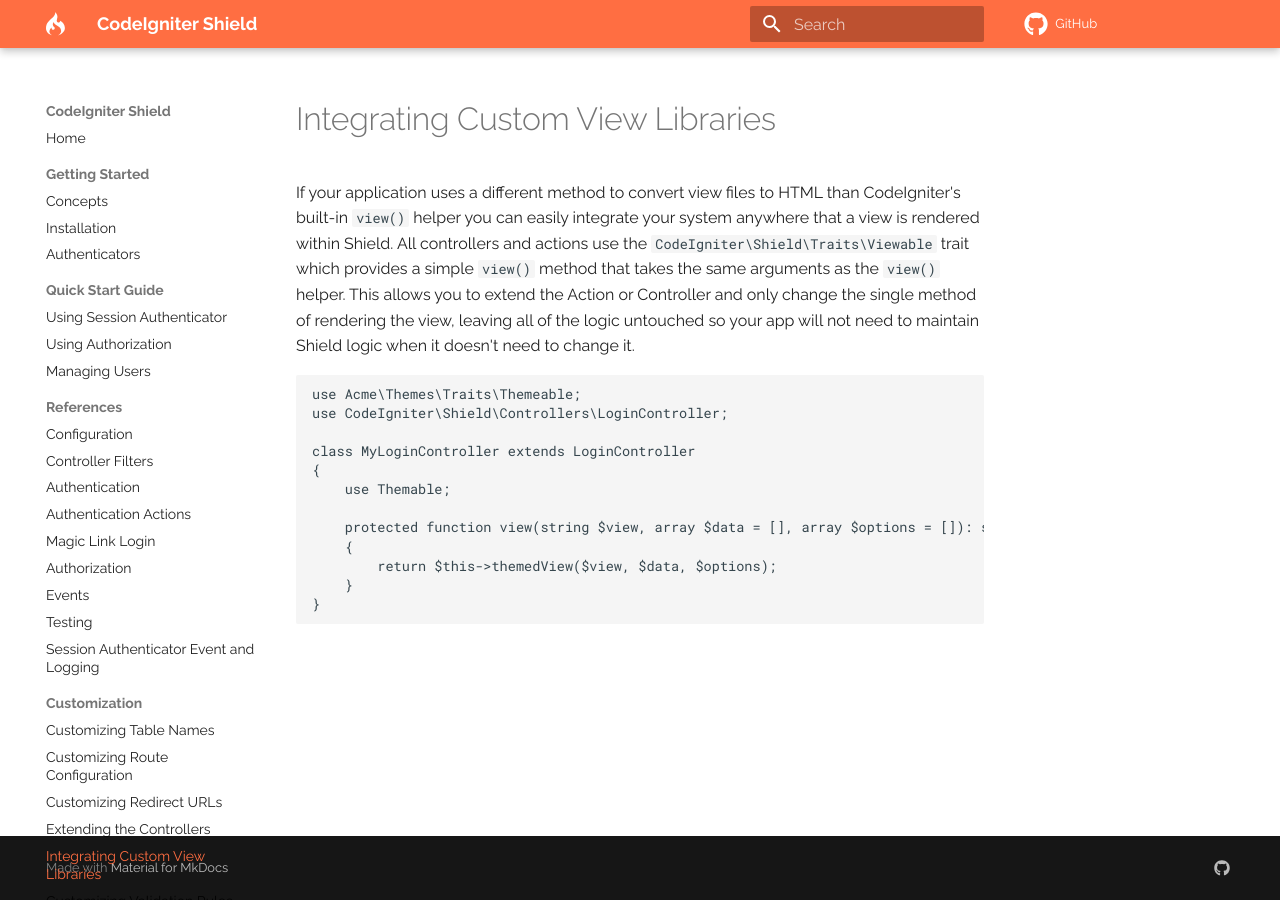
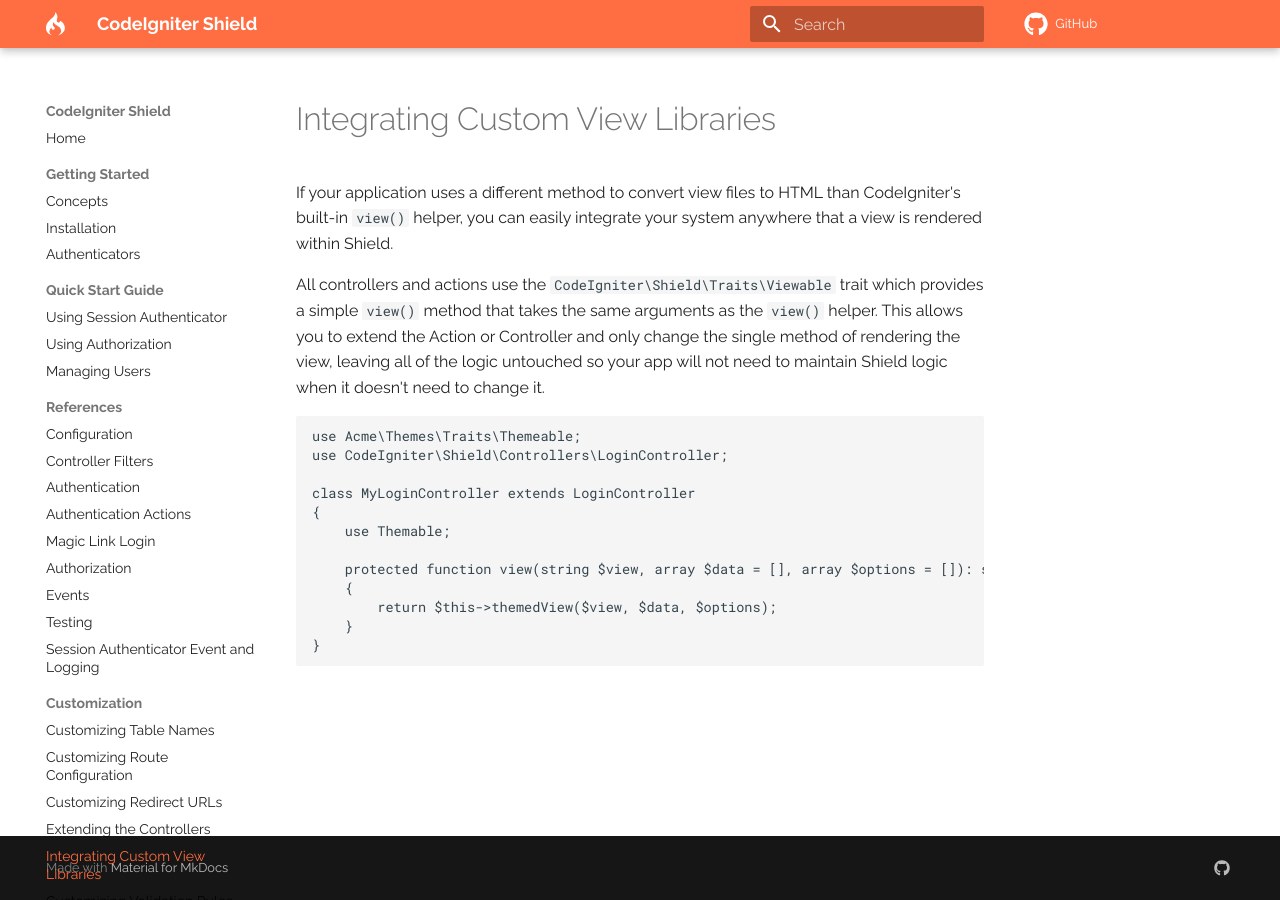
Before and after one commit to codeigniter4/shield, an MkDocs documentation site: the page built from docs/customization/integrating_custom_view_libs.md, in a window 1280 px wide. Built offline with MkDocs 1.6.1 and Material for MkDocs 9.7.7, drawn with Linux system fonts in a browser that asks for light colours; comment, search, counter and statistics services are not loaded; a style sheet for code colours, icons or effects is not loaded.

Commit message:
docs: add empty line

````diff
--- a/docs/customization/integrating_custom_view_libs.md
+++ b/docs/customization/integrating_custom_view_libs.md
@@ -1,6 +1,8 @@
 # Integrating Custom View Libraries
 
-If your application uses a different method to convert view files to HTML than CodeIgniter's built-in `view()` helper you can easily integrate your system anywhere that a view is rendered within Shield. All controllers and actions use the `CodeIgniter\Shield\Traits\Viewable` trait which provides a simple `view()` method that takes the same arguments as the `view()` helper. This allows you to extend the Action or Controller and only change the single method of rendering the view, leaving all of the logic untouched so your app will not need to maintain Shield logic when it doesn't need to change it.
+If your application uses a different method to convert view files to HTML than CodeIgniter's built-in `view()` helper, you can easily integrate your system anywhere that a view is rendered within Shield.
+
+All controllers and actions use the `CodeIgniter\Shield\Traits\Viewable` trait which provides a simple `view()` method that takes the same arguments as the `view()` helper. This allows you to extend the Action or Controller and only change the single method of rendering the view, leaving all of the logic untouched so your app will not need to maintain Shield logic when it doesn't need to change it.
 
 ```php
 use Acme\Themes\Traits\Themeable;
````
